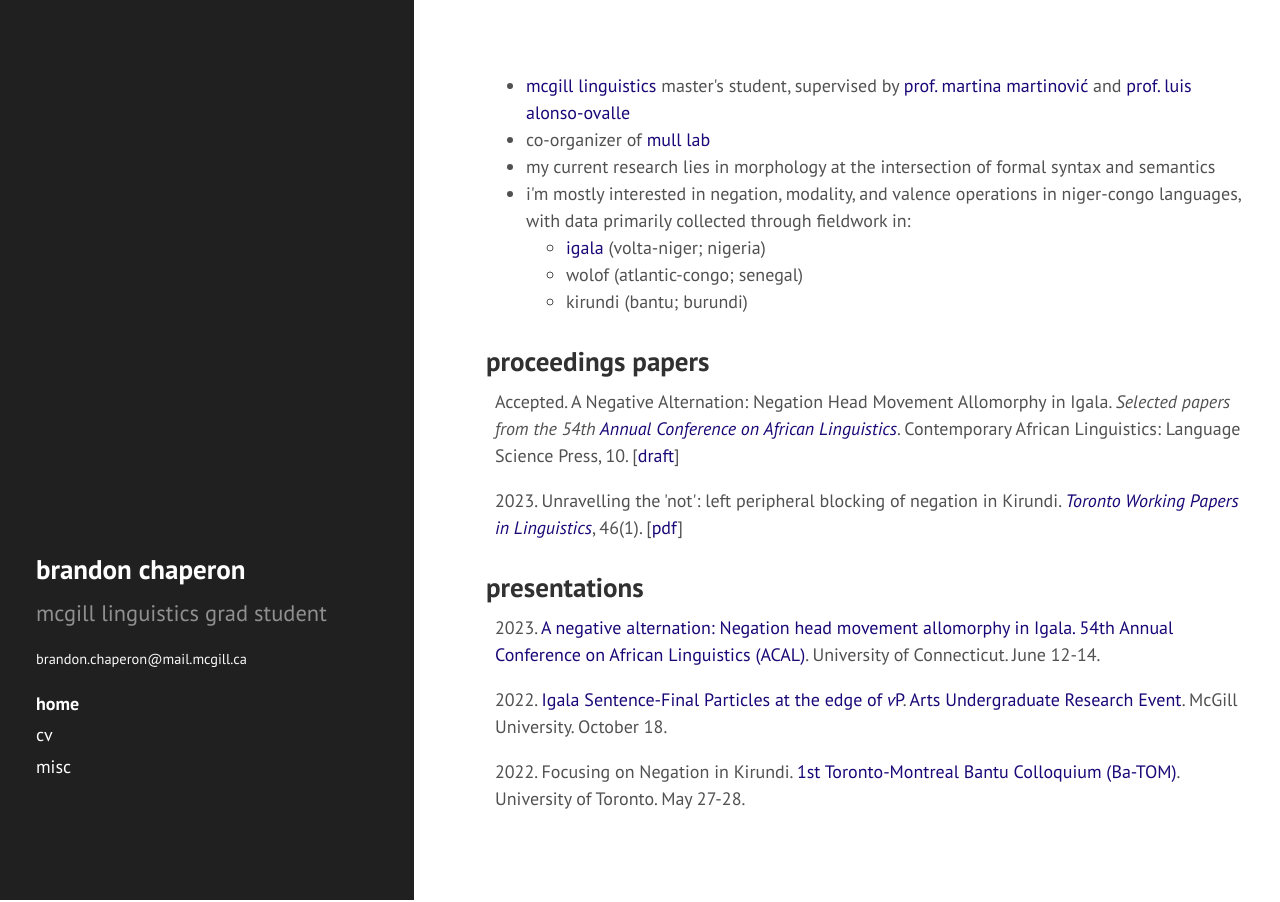
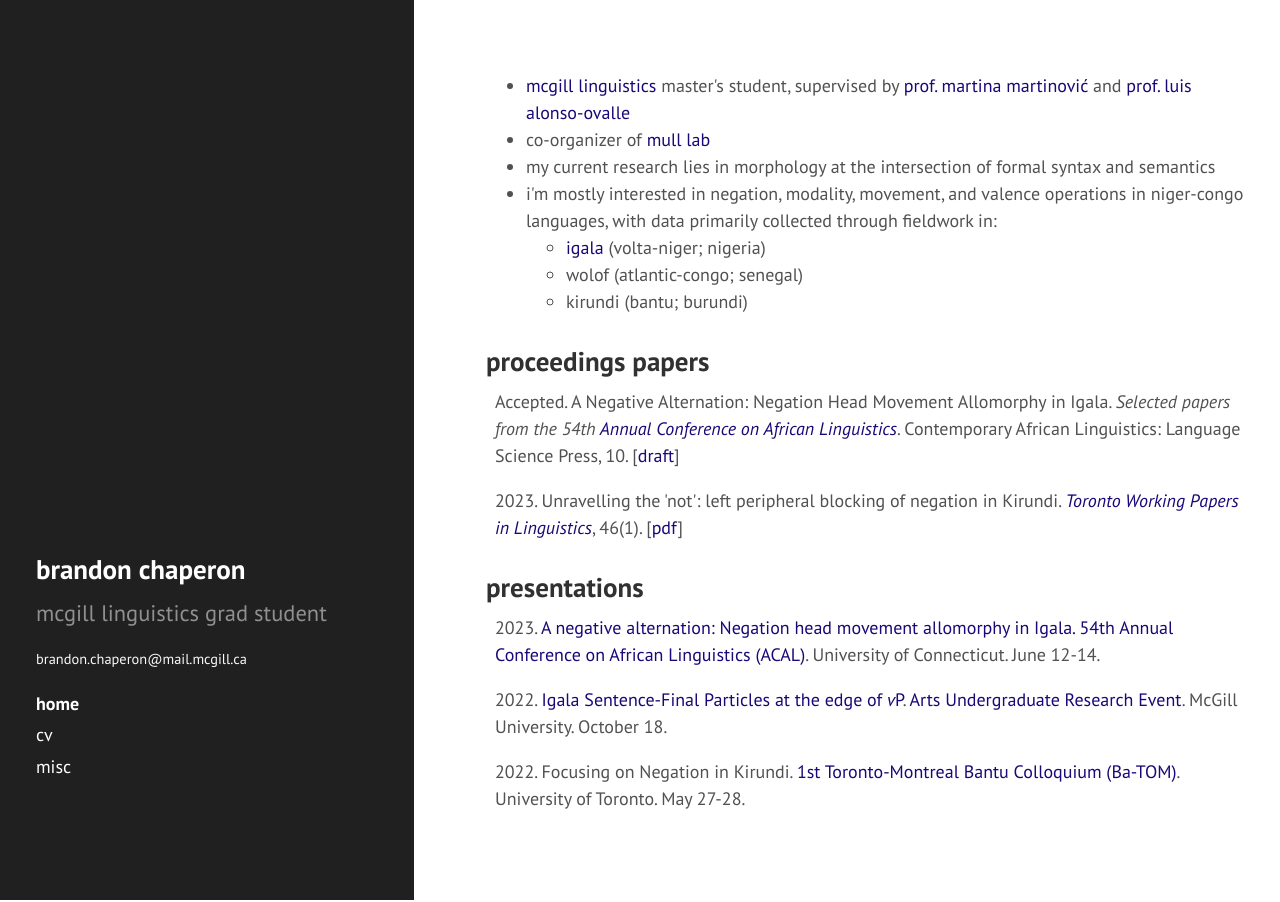
Before and after one commit to bchaper0n/bchaper0n.github.io, a Jekyll site: the page built from index.html, in a window 1280 px wide. Built offline with Jekyll 4.4.1, drawn with Linux system fonts in a browser that asks for light colours; comment, search, counter and statistics services are not loaded.

Commit message:
added Move

```diff
--- a/index.html
+++ b/index.html
@@ -6,7 +6,7 @@ title: home
     <li><a href="https://www.mcgill.ca/linguistics/">mcgill linguistics</a> master's student, supervised by <a href="https://inamartinovic.com/">prof. martina martinović</a> and <a href="https://people.linguistics.mcgill.ca/~luis.alonso-ovalle/">prof. luis alonso-ovalle</a></li>
     <li>co-organizer of <a href="https://mull-lab.org">mull lab</a></li>
     <li>my current research lies in morphology at the intersection of formal syntax and semantics</li>
-    <li>i'm mostly interested in negation, modality, and valence operations in niger-congo languages, with data primarily collected through fieldwork in:</li>
+    <li>i'm mostly interested in negation, modality, movement, and valence operations in niger-congo languages, with data primarily collected through fieldwork in:</li>
     <ul>
         <li><a href="https://mull-lab.org/igala/">igala</a> (volta-niger; nigeria)</li>
         <li>wolof (atlantic-congo; senegal)</li>
```
